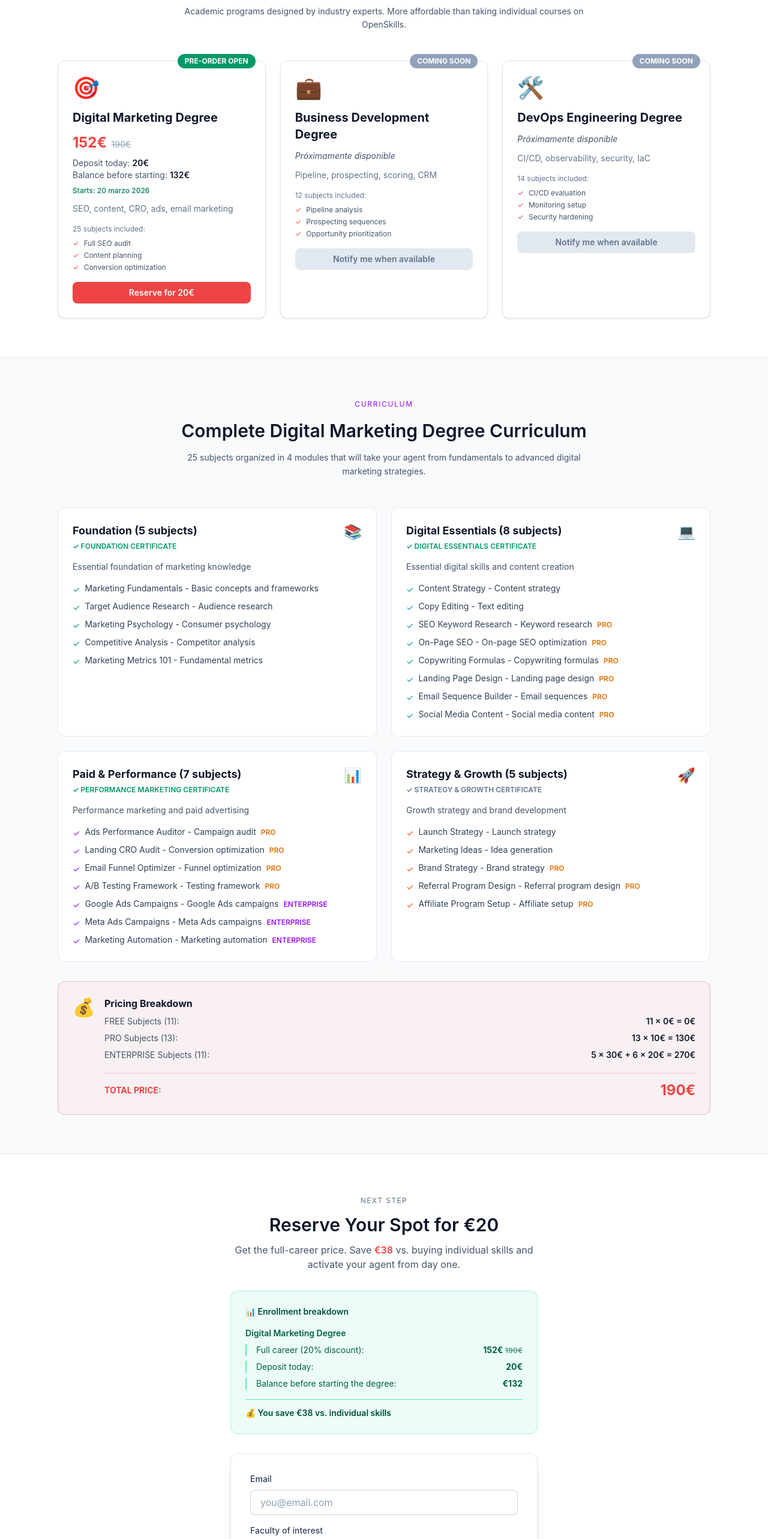
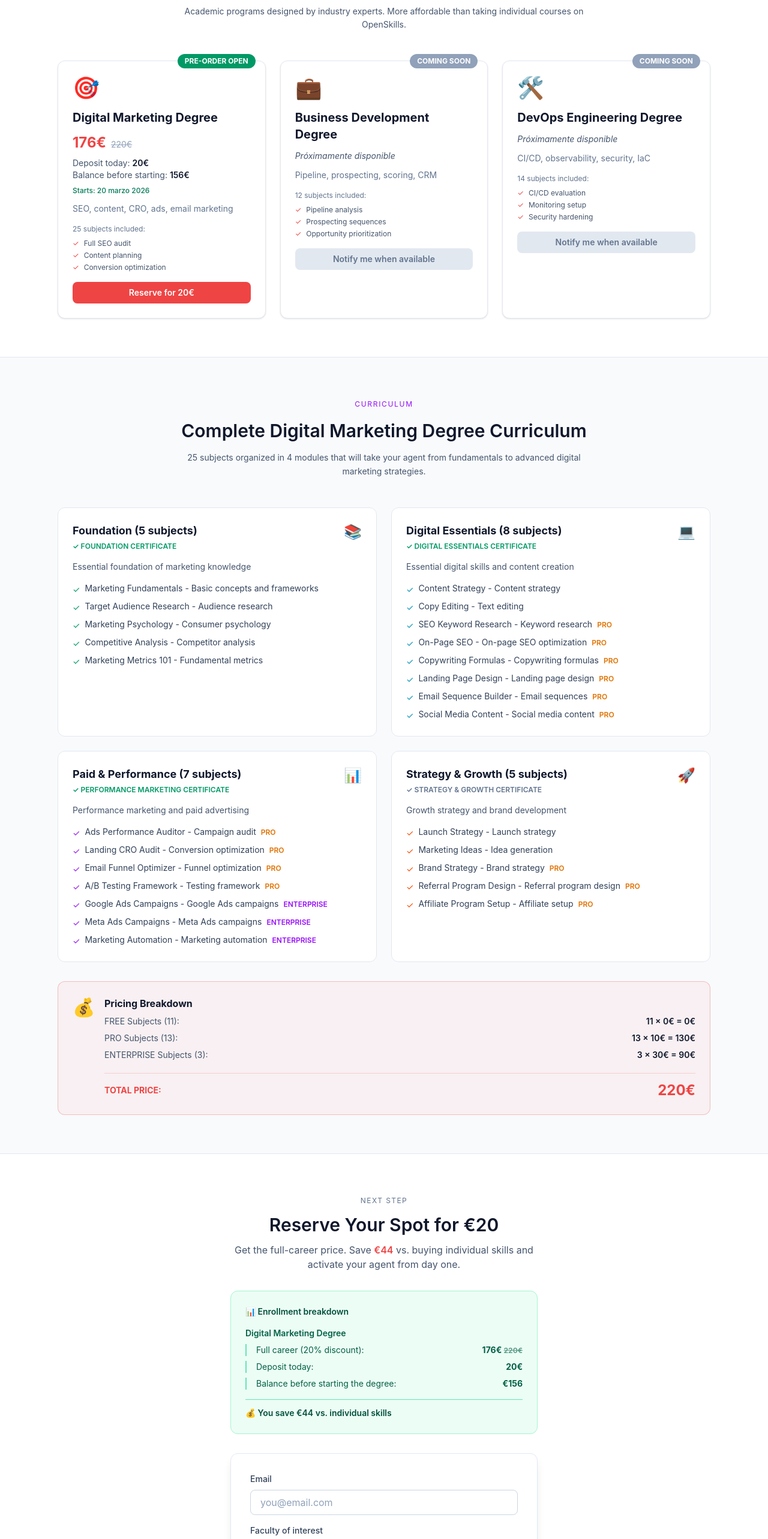
Before and after one commit to jotajota1302/university, a React (Vite) app in the folder dashboard/: page / in a window 1280 px wide. Shown: the part 1815-4381 px from the top of the page at 60% size. Built offline with nearby package versions, Linux system fonts and the light colour scheme.

Commit message:
feat(pricing): recalibrate marketing degree totals after skill repricing

```diff
--- a/dashboard/src/pages/Home.tsx
+++ b/dashboard/src/pages/Home.tsx
@@ -6,10 +6,10 @@ import { LegalModal } from '../components/LegalModal';
 const careerIds = ['marketing-pro', 'sales-accelerator', 'devops-engineer'] as const;
 const careerKeys = ['marketing', 'sales', 'devops'] as const;
 const careerIcons = ['🎯', '💼', '🛠️'];
-const careerPrices = ['152€', '', ''];
-const careerRegularPrices = ['190€', '', ''];
+const careerPrices = ['176€', '', ''];
+const careerRegularPrices = ['220€', '', ''];
 const careerDeposits = ['20€', '', ''];
-const careerRemaining = ['132€', '', ''];
+const careerRemaining = ['156€', '', ''];
 const careerSkills = [25, 12, 14];
 const careerAvailable = [true, false, false];
 const careerStartDate = ['20 marzo 2026', '', ''];
@@ -426,11 +426,11 @@ export function Home() {
                     </div>
                     <div className="flex justify-between items-center">
                       <span className="text-slate-600 dark:text-slate-300">{_('curriculum.pricing.enterprise')}</span>
-                      <span className="font-semibold text-slate-900 dark:text-slate-100">5 × 30€ + 6 × 20€ = 270€</span>
+                      <span className="font-semibold text-slate-900 dark:text-slate-100">3 × 30€ = 90€</span>
                     </div>
                     <div className="pt-3 mt-3 border-t border-brand-red/20 dark:border-lime-300/20 flex justify-between items-center">
                       <span className="font-bold text-brand-red dark:text-lime-300">{_('curriculum.pricing.total')}</span>
-                      <span className="text-2xl font-bold text-brand-red dark:text-lime-300">190€</span>
+                      <span className="text-2xl font-bold text-brand-red dark:text-lime-300" >220€</span>
                     </div>
                   </div>
                 </div>
@@ -459,7 +459,7 @@ export function Home() {
                 <div className="font-semibold">{_('pre.breakdown.career')}</div>
                 <div className="flex justify-between items-center pl-4 border-l-2 border-emerald-300 dark:border-lime-300/50">
                   <span>{_('pre.breakdown.full')}</span>
-                  <span className="font-bold">152€ <span className="text-xs line-through opacity-60">190€</span></span>
+                  <span className="font-bold">176€ <span className="text-xs line-through opacity-60" >220€</span></span>
                 </div>
                 <div className="flex justify-between items-center pl-4 border-l-2 border-emerald-300 dark:border-lime-300/50">
                   <span>{_('pre.breakdown.now')}</span>
--- a/dashboard/src/store/lang.ts
+++ b/dashboard/src/store/lang.ts
@@ -101,7 +101,7 @@ const translations: Record<Lang, Record<string, string>> = {
     'curriculum.pricing.title': 'Desglose de Precio',
     'curriculum.pricing.free': 'Asignaturas FREE (11):',
     'curriculum.pricing.pro': 'Asignaturas PRO (13):',
-    'curriculum.pricing.enterprise': 'Asignaturas ENTERPRISE (11):',
+    'curriculum.pricing.enterprise': 'Asignaturas ENTERPRISE (3):',
     'curriculum.pricing.total': 'PRECIO TOTAL:',
 
 
@@ -152,14 +152,14 @@ const translations: Record<Lang, Record<string, string>> = {
     'pre.label': 'Siguiente paso',
     'pre.title': 'Reserva tu Plaza con 20€',
     'pre.subtitle': 'Consigue el precio de carrera completa. Ahorra {save} frente al total de skills individuales y activa tu agente desde el día 1.',
-    'pre.save': '38€',
+    'pre.save': '44€',
     'pre.breakdown.title': 'Desglose de tu matrícula',
     'pre.breakdown.career': 'Grado en Marketing Digital',
     'pre.breakdown.full': 'Carrera completa (descuento -20%):',
     'pre.breakdown.now': 'Adelanto hoy:',
     'pre.breakdown.rest': 'Resto antes de empezar la carrera:',
-    'pre.breakdown.rest.date': '132€',
-    'pre.breakdown.savings': 'Ahorras 38€ vs. comprar skills sueltas',
+    'pre.breakdown.rest.date': '156€',
+    'pre.breakdown.savings': 'Ahorras 44€ vs. comprar skills sueltas',
     'pre.email': 'Email',
     'pre.email.placeholder': 'tu@email.com',
     'pre.faculty': 'Facultad para tu agente',
@@ -302,7 +302,7 @@ const translations: Record<Lang, Record<string, string>> = {
     'curriculum.pricing.title': 'Pricing Breakdown',
     'curriculum.pricing.free': 'FREE Subjects (11):',
     'curriculum.pricing.pro': 'PRO Subjects (13):',
-    'curriculum.pricing.enterprise': 'ENTERPRISE Subjects (11):',
+    'curriculum.pricing.enterprise': 'ENTERPRISE Subjects (3):',
     'curriculum.pricing.total': 'TOTAL PRICE:',
 
 
@@ -353,14 +353,14 @@ const translations: Record<Lang, Record<string, string>> = {
     'pre.label': 'Next step',
     'pre.title': 'Reserve Your Spot for €20',
     'pre.subtitle': 'Get the full-career price. Save {save} vs. buying individual skills and activate your agent from day one.',
-    'pre.save': '€38',
+    'pre.save': '€44',
     'pre.breakdown.title': 'Enrollment breakdown',
     'pre.breakdown.career': 'Digital Marketing Degree',
     'pre.breakdown.full': 'Full career (20% discount):',
     'pre.breakdown.now': 'Deposit today:',
     'pre.breakdown.rest': 'Balance before starting the degree:',
-    'pre.breakdown.rest.date': '€132',
-    'pre.breakdown.savings': 'You save €38 vs. individual skills',
+    'pre.breakdown.rest.date': '€156',
+    'pre.breakdown.savings': 'You save €44 vs. individual skills',
     'pre.email': 'Email',
     'pre.email.placeholder': 'you@email.com',
     'pre.faculty': 'Faculty of interest',
```
